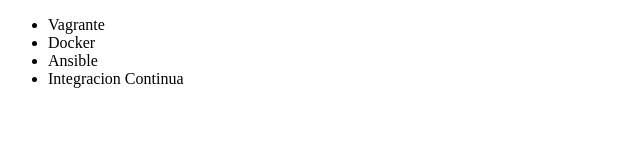
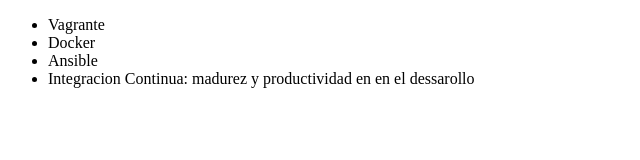
Before and after one commit to alexfelipe04/alura-git, a plain HTML site: page index.html in a window 1280 px wide. Shown: the whole page, without its empty margins (0-640 px from the left). Drawn offline with Linux system fonts and the light colour scheme.

Commit message:
renombrando curso de integrasion continua

```diff
--- a/index.html
+++ b/index.html
@@ -9,7 +9,7 @@
             <li>Vagrante</li>
             <li>Docker</li>
             <li>Ansible</li>
-            <li>Integracion Continua</li>
+            <li>Integracion Continua: madurez y productividad en en el dessarollo</li>
         </ul>
     </body>
 </html>
```
